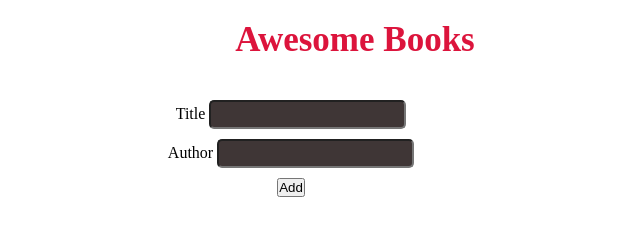
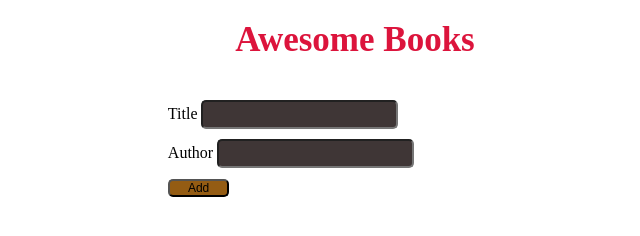
Before and after one commit to Aduda-Boaz/awesome-book-list, a website: page index.html in a window 1280 px wide. Shown: the whole page, without its empty margins (285-925 px from the left). Drawn offline with Linux system fonts and the light colour scheme.

Commit message:
Add more styling

```diff
--- a/index.html
+++ b/index.html
@@ -16,7 +16,7 @@
 
     <div class="text_input">
       <div class="container">
-        <form class="Book-list" id="Libreria" method="POST">
+        <form class="book-list" id="Libreria" method="POST">
           <div>
             <label for="Title">Title</label>
             <input
--- a/style.css
+++ b/style.css
@@ -30,7 +30,7 @@
   display: flex;
   flex-direction: column;
   margin-bottom: 35px;
-  text-align: center;
+  align-items: center;
   margin-top: 20px;
   width: 90%;
 }
@@ -43,6 +43,15 @@
   border-radius: 5px;
 }
 
+.book-list button {
+  justify-self: flex-end;
+  font-size: 12px;
+  width: 25%;
+  font-family: 'Balsamiq Sans', sans-serif;
+  background-color: #945c13;
+  border-radius: 5px;
+}
+
 .book {
   border: black solid 1px;
 }
```
